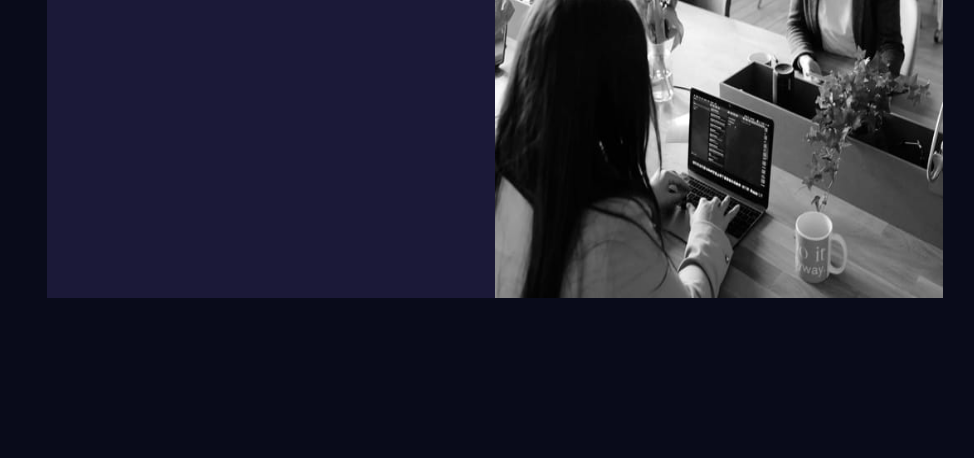
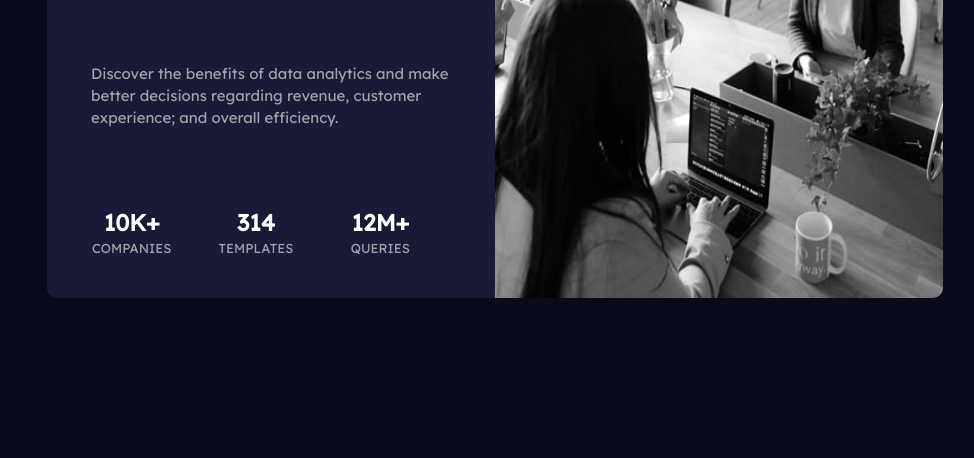
Before and after one commit to meriamBenaliFellague/challenge3, a plain HTML site: page index.html in a window 1280 px wide. Shown: the part 342-800 px from the top of the page, without its empty margins (145-1119 px from the left). Drawn offline with Linux system fonts and the light colour scheme.

Commit message:
Update css

```diff
--- a/index.html
+++ b/index.html
@@ -18,7 +18,7 @@
     <main>
 
       <section class="text-section">
-        <h1>Get insights that help your business grow.</h1>
+        <h1>Get <span>insights</span> that help your business grow.</h1>
 
         <p>
           Discover the benefits of data analytics and make better decisions
--- a/style.css
+++ b/style.css
@@ -43,9 +43,53 @@ main {
   display: grid;
   grid-template-columns: 50% 50%;
   grid-template-rows: 100%;
+  border-radius: 10px;
 }
 
 img {
   width: 100%;
   height: 100%;
+  border-top-right-radius: 10px;
+  border-bottom-right-radius: 10px;
 }
+
+h1 , h3 , p{
+  font-family: var(--Font-family);
+}
+
+.text-section{
+  display: grid;
+  place-items: center ;
+}
+
+h1{
+  margin-top: 40px;
+  margin-bottom: 0px;
+  max-width: 360px;
+  font-size: 34px;
+}
+h3{
+  font-size: 23px;
+}
+p{
+  line-height: 22px;
+  max-width: 360px;
+  color: var(--Slightly-transparent-white);
+}
+
+span{
+  color: var(--Soft-violet);
+}
+
+ul{
+  list-style: none;
+  column-count: 3;
+}
+li > p{
+  font-size: 13px;
+}
+li{
+  margin-right: 30px;
+  display: grid;
+  place-items: center;
+}
```
